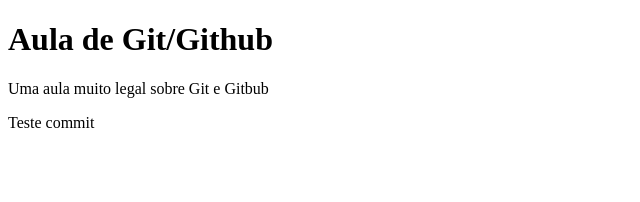
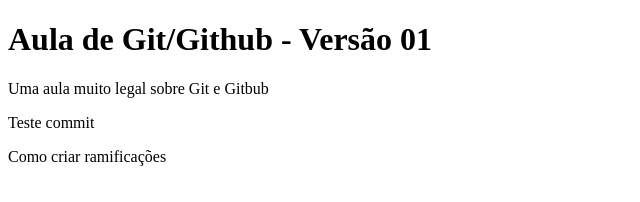
Before and after one commit to kauapripra/AulaInfo21b, a plain HTML site: page index.html in a window 1280 px wide. Shown: the whole page, without its empty margins (0-640 px from the left). Drawn offline with Linux system fonts and the light colour scheme.

Commit message:
Alteração do conteudo da pagina Inicial

```diff
--- a/index.html
+++ b/index.html
@@ -6,8 +6,9 @@
     <title>Document</title>
 </head>
 <body>
-    <h1>Aula de Git/Github</h1>
+    <h1>Aula de Git/Github - Versão 01 </h1>
     <p>Uma aula muito legal sobre Git e Gitbub</p>
     <p>Teste commit</p>
+    <p>Como criar ramificações</p>
 </body>
 </html>
```
